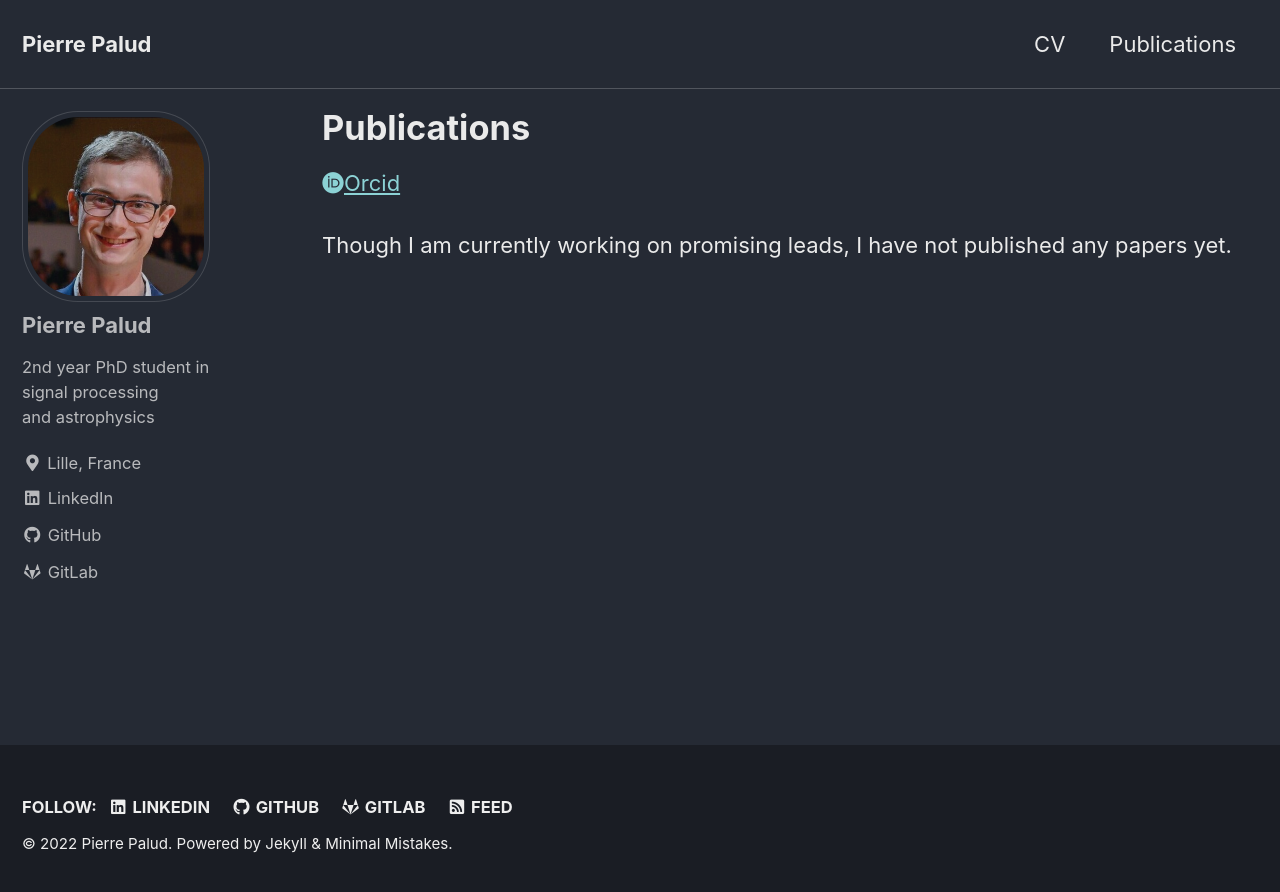
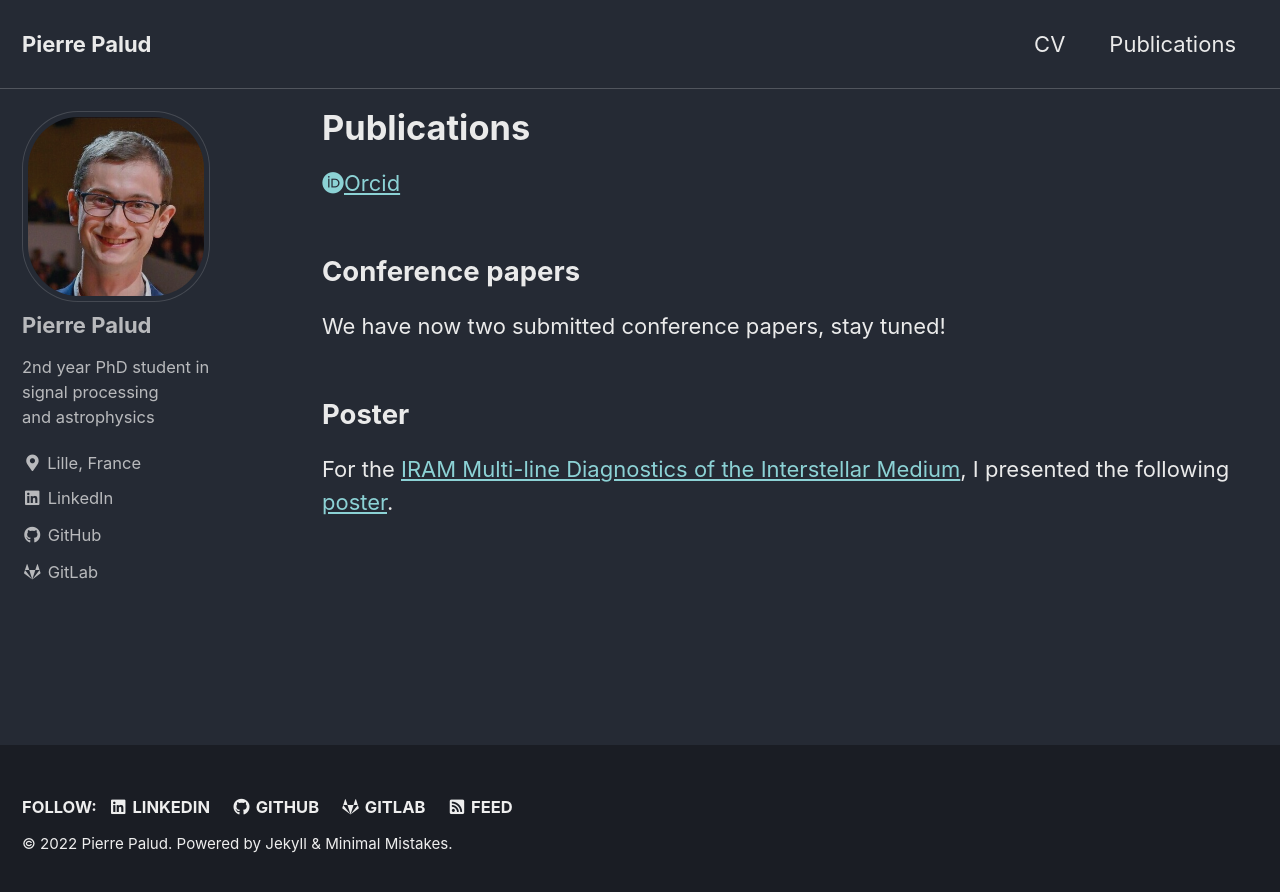
Before and after one commit to pierrePalud/pierrepalud.github.io, a Jekyll site: the page built from _pages/publications.md, in a window 1280 px wide. Shown: the top 892 px of the page. Built offline with Jekyll 4.4.1, drawn with Linux system fonts in a browser that asks for light colours; cached includes are drawn as plain includes; nearby versions of some CDN libraries; some web fonts are replaced.

Commit message:
add: IRAM poster

```diff
--- a/_pages/publications.md
+++ b/_pages/publications.md
@@ -31,5 +31,10 @@ toc_sticky: true
   </a>
 {% endif %}
 
+## Conference papers
 
-Though I am currently working on promising leads, I have not published any papers yet.
+We have now two submitted conference papers, stay tuned!
+
+## Poster
+
+For the [IRAM Multi-line Diagnostics of the Interstellar Medium](<https://iram2022nice.sciencesconf.org/>), I presented the following [poster](/assets/pdfs/poster_IRAM.pdf).
```
Also changed, not shown: index.md (+3 -3 lines), 1 other file.
